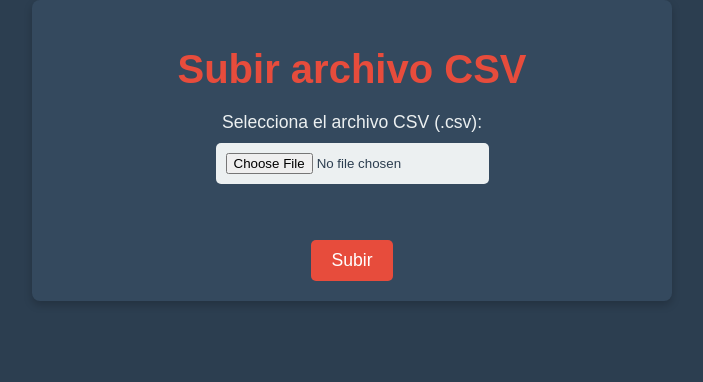
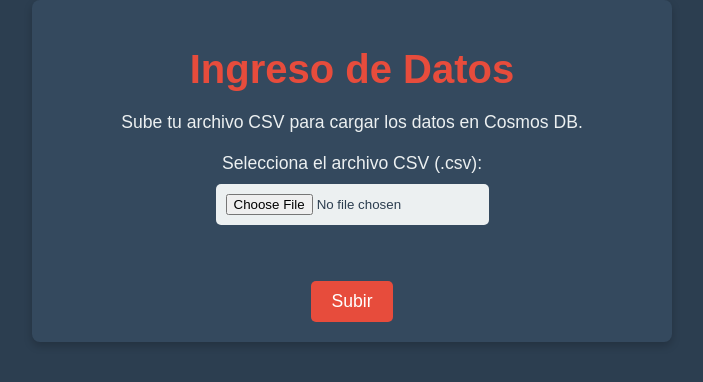
Before and after one commit to mezamarco14/moviles, a Flask app: page / in a window 1280 px wide. Shown: the top 382 px of the page, without its empty margins (288-991 px from the left). Run offline with Flask 3, Linux system fonts and the light colour scheme; parts of the project's set-up code (start-up, migrations or seed data) failed here and were passed over.

Commit message:
Update index.html

```diff
--- a/templates/index.html
+++ b/templates/index.html
@@ -3,12 +3,18 @@
 <head>
     <meta charset="UTF-8">
     <meta name="viewport" content="width=device-width, initial-scale=1.0">
-    <title>Subir archivo CSV a Cosmos DB</title>
+    <title>Ingreso de Datos</title>
     <link rel="stylesheet" href="{{ url_for('static', filename='style.css') }}">
 </head>
 <body>
     <div class="container">
-        <h1>Subir archivo CSV</h1>
+        <h1>Ingreso de Datos</h1>
+        <p class="description">Sube tu archivo CSV para cargar los datos en Cosmos DB.</p>
+
+        {% if message %}
+            <div class="message success">{{ message }}</div>
+        {% endif %}
+
         <form action="/upload" method="post" enctype="multipart/form-data">
             <label for="file">Selecciona el archivo CSV (.csv):</label>
             <input type="file" name="file" accept=".csv" required><br><br>
```
